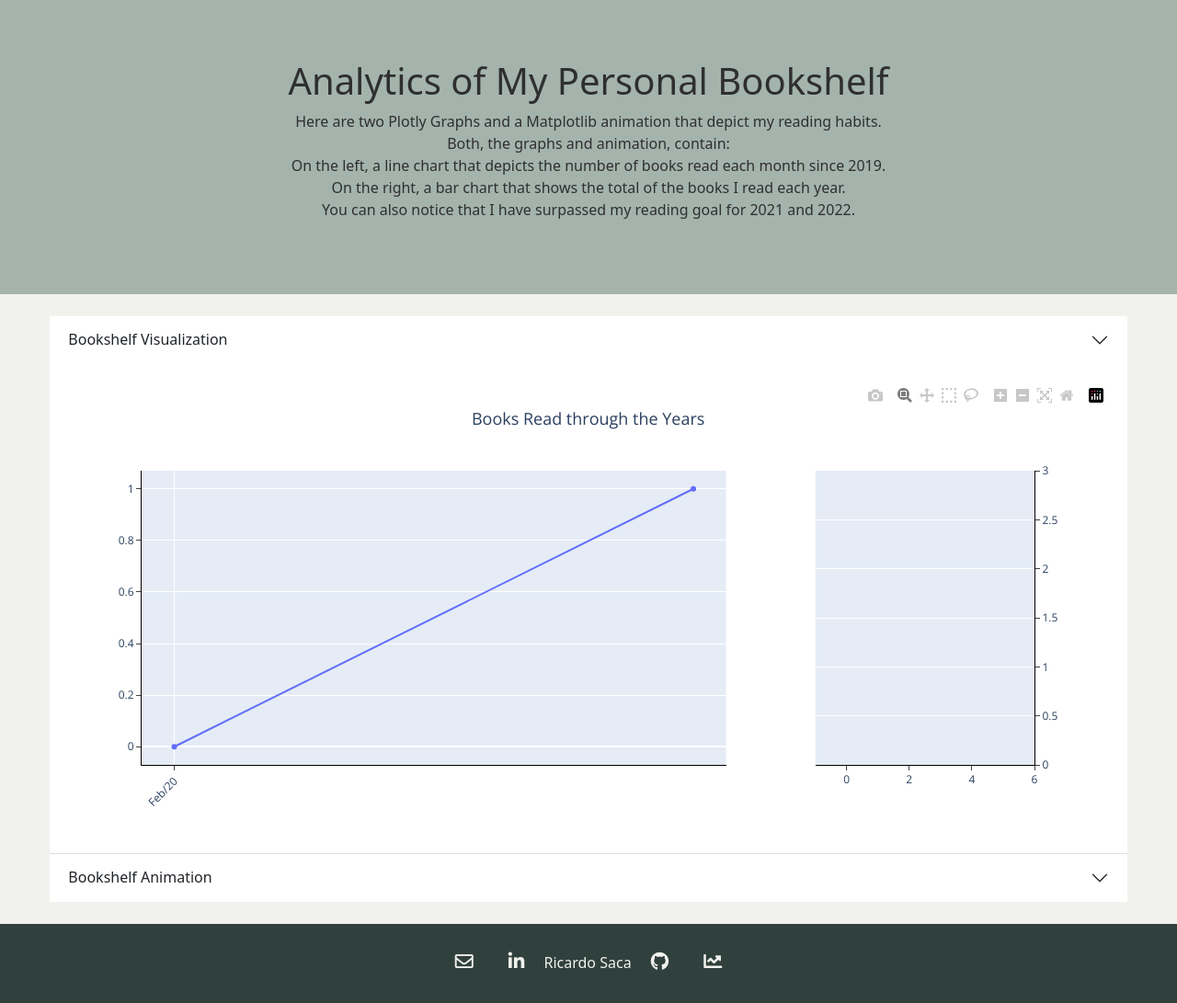
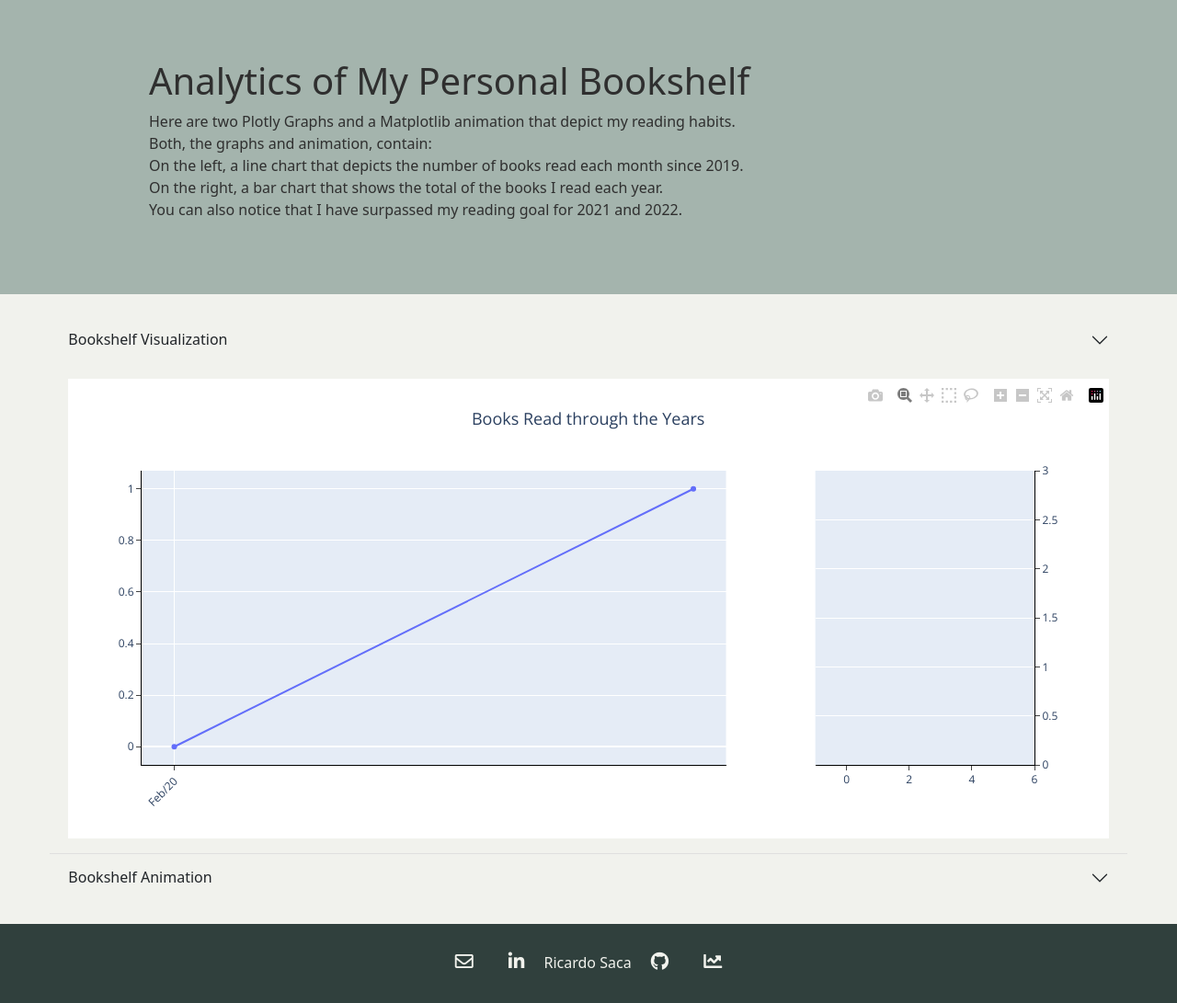
Before and after one commit to RicardoSaca/website, a Flask app: page /bookshelf_analytics in a window 1280 px wide. Shown: the part 56-1147 px from the top of the page at 92% size. Run offline with Flask 3, Linux system fonts and the light colour scheme; tables that the repository leaves empty hold one stand-in row (values such as "Sample post"); some libraries are stand-ins or nearby versions.

Commit message:
changes to accordion in bookshelf analytics

```diff
--- a/website/main/templates/bookshelf_analytics.html
+++ b/website/main/templates/bookshelf_analytics.html
@@ -4,7 +4,7 @@
 
 {% block content %}
 <div class="row justify-content-center bio">
-    <div class="col-sm-10 text-center">
+    <div class="col-sm-10 text-start">
         <h1>Analytics of My Personal Bookshelf</h1>
             <p>
                 Here are two Plotly Graphs and a Matplotlib animation that depict my reading habits.<br>
--- a/website/static/style.css
+++ b/website/static/style.css
@@ -310,3 +310,10 @@ Footer
     background: transparent;
     color: var(--text-light-color);
 }
+
+/*
+Bookshelf analytics
+*/
+.accordion, .accordion-body, .accordion-header, .accordion-button{
+    background: var(--text-light-color) !important;
+}
```
